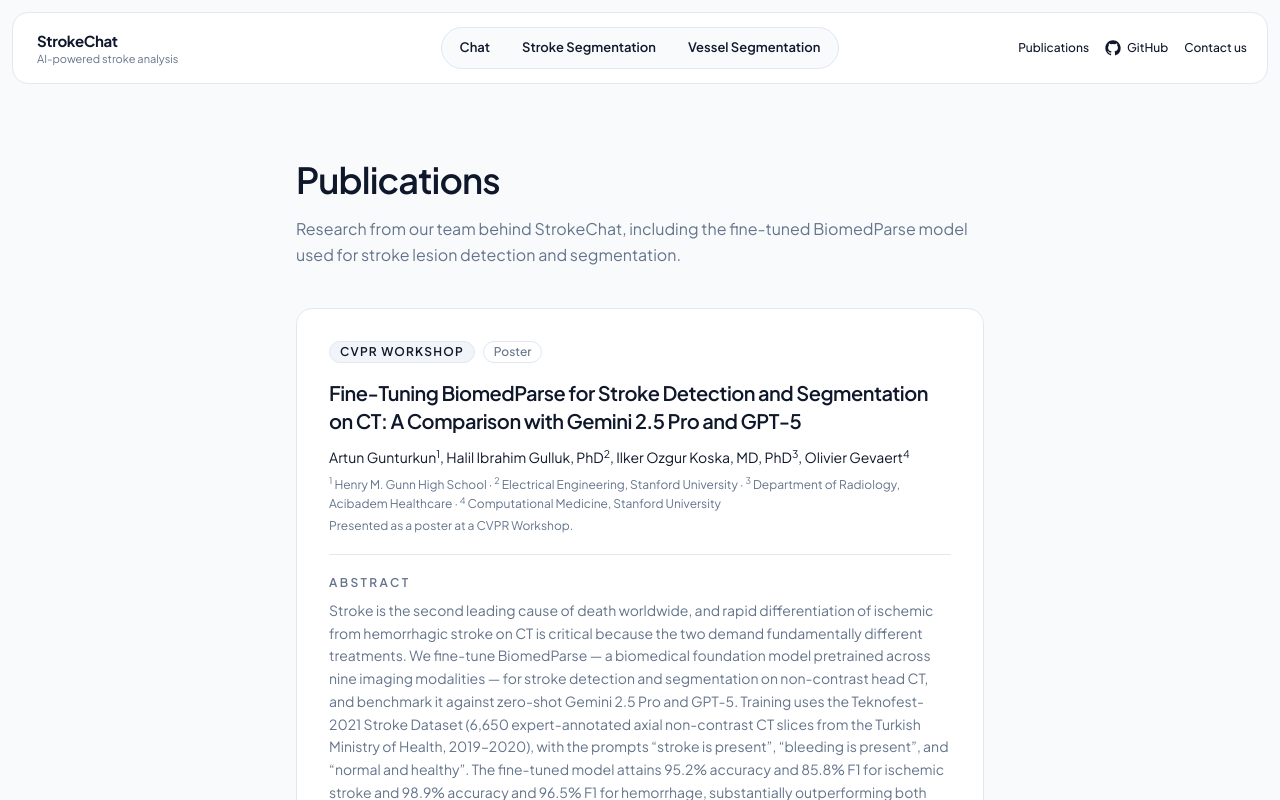
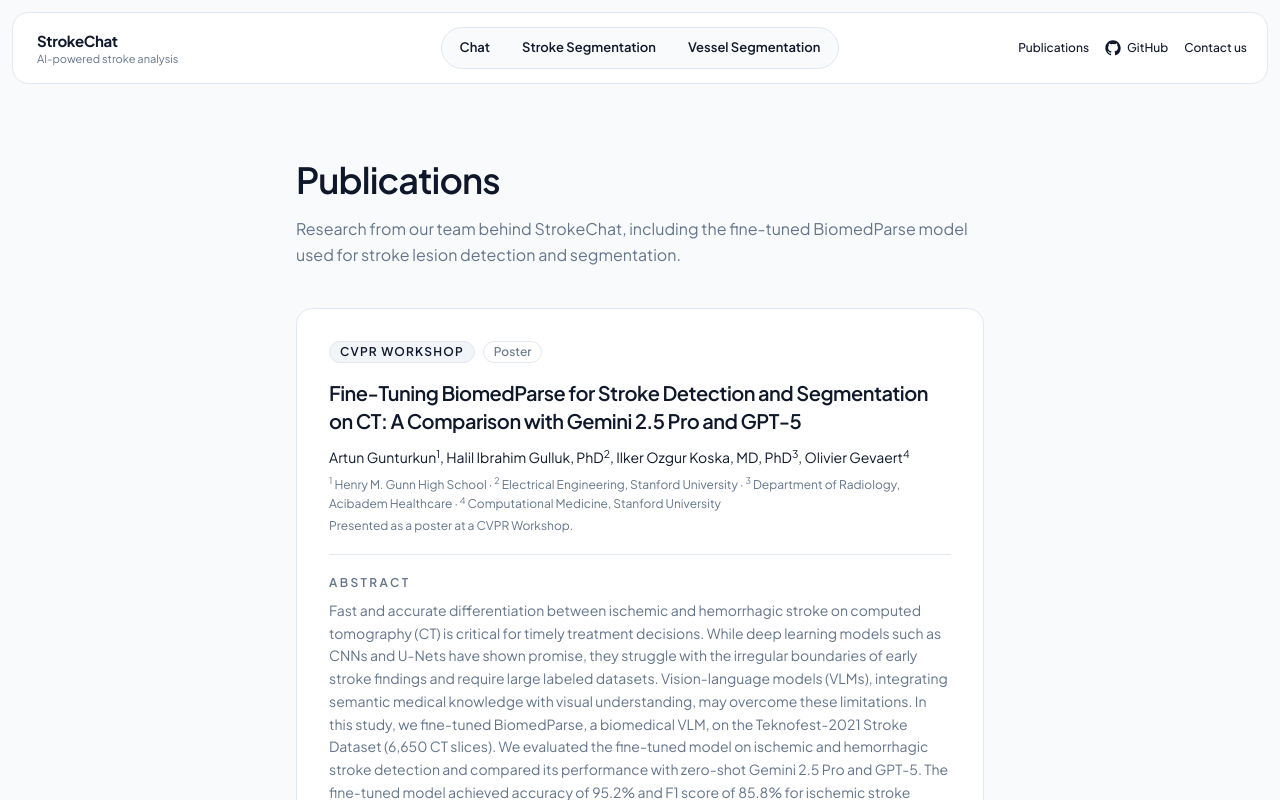
Before and after one commit to artgun66/StrokeChat, a Next.js app in the folder frontend/apps/product/: page /publications in a window 1280 px wide. Built offline with nearby package versions, Linux system fonts and the light colour scheme.

Commit message:
content(publications): replace abstract with the official paper abstract

```diff
--- a/frontend/apps/product/src/app/(app)/publications/page.tsx
+++ b/frontend/apps/product/src/app/(app)/publications/page.tsx
@@ -45,21 +45,21 @@ export default function PublicationsPage() {
         <div className="mt-5 border-t border-[var(--border)] pt-5">
           <p className="text-xs font-semibold uppercase tracking-[0.2em] text-[var(--muted)]">Abstract</p>
           <p className="mt-2 text-sm leading-relaxed text-[var(--muted)]">
-            Stroke is the second leading cause of death worldwide, and rapid differentiation of
-            ischemic from hemorrhagic stroke on CT is critical because the two demand
-            fundamentally different treatments. We fine-tune BiomedParse — a biomedical
-            foundation model pretrained across nine imaging modalities — for stroke detection and
-            segmentation on non-contrast head CT, and benchmark it against zero-shot Gemini 2.5 Pro
-            and GPT-5. Training uses the Teknofest-2021 Stroke Dataset (6,650 expert-annotated
-            axial non-contrast CT slices from the Turkish Ministry of Health, 2019–2020), with the
-            prompts &ldquo;stroke is present&rdquo;, &ldquo;bleeding is present&rdquo;, and
-            &ldquo;normal and healthy&rdquo;. The fine-tuned model attains 95.2% accuracy and 85.8%
-            F1 for ischemic stroke and 98.9% accuracy and 96.5% F1 for hemorrhage, substantially
-            outperforming both general-purpose multimodal models: GPT-5 missed 97.3% of ischemic
-            cases, while Gemini 2.5 Pro showed poor specificity and high false-alarm rates. Unlike
-            single-task CNNs, BiomedParse produces pixel-level lesion masks alongside
-            classification, enabling both triage and lesion delineation from a single model, and
-            its broad pretraining yields strong performance under medical data scarcity.
+            Fast and accurate differentiation between ischemic and hemorrhagic stroke on computed
+            tomography (CT) is critical for timely treatment decisions. While deep learning models
+            such as CNNs and U-Nets have shown promise, they struggle with the irregular boundaries
+            of early stroke findings and require large labeled datasets. Vision-language models
+            (VLMs), integrating semantic medical knowledge with visual understanding, may overcome
+            these limitations. In this study, we fine-tuned BiomedParse, a biomedical VLM, on the
+            Teknofest-2021 Stroke Dataset (6,650 CT slices). We evaluated the fine-tuned model on
+            ischemic and hemorrhagic stroke detection and compared its performance with zero-shot
+            Gemini 2.5 Pro and GPT-5. The fine-tuned model achieved accuracy of 95.2% and F1 score
+            of 85.8% for ischemic stroke detection, and accuracy of 98.9% and F1 score of 96.5% for
+            hemorrhagic stroke detection, substantially outperforming both general-purpose
+            multimodal models. Our results demonstrate that domain-specific fine-tuning of
+            biomedical foundation models provides a scalable and high-performing approach to medical
+            image analysis, while general large language models require domain-specific adaptation
+            to perform reliably on such tasks.
           </p>
         </div>
 
```
